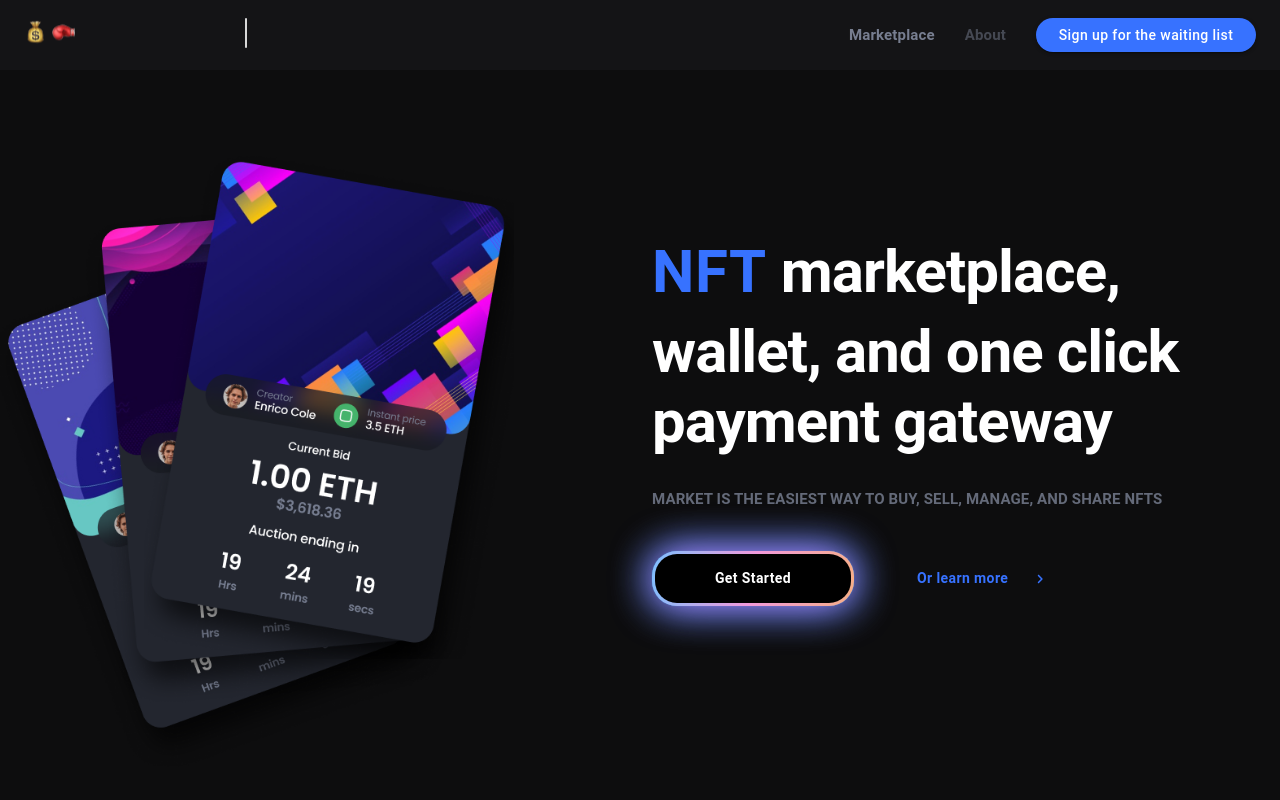
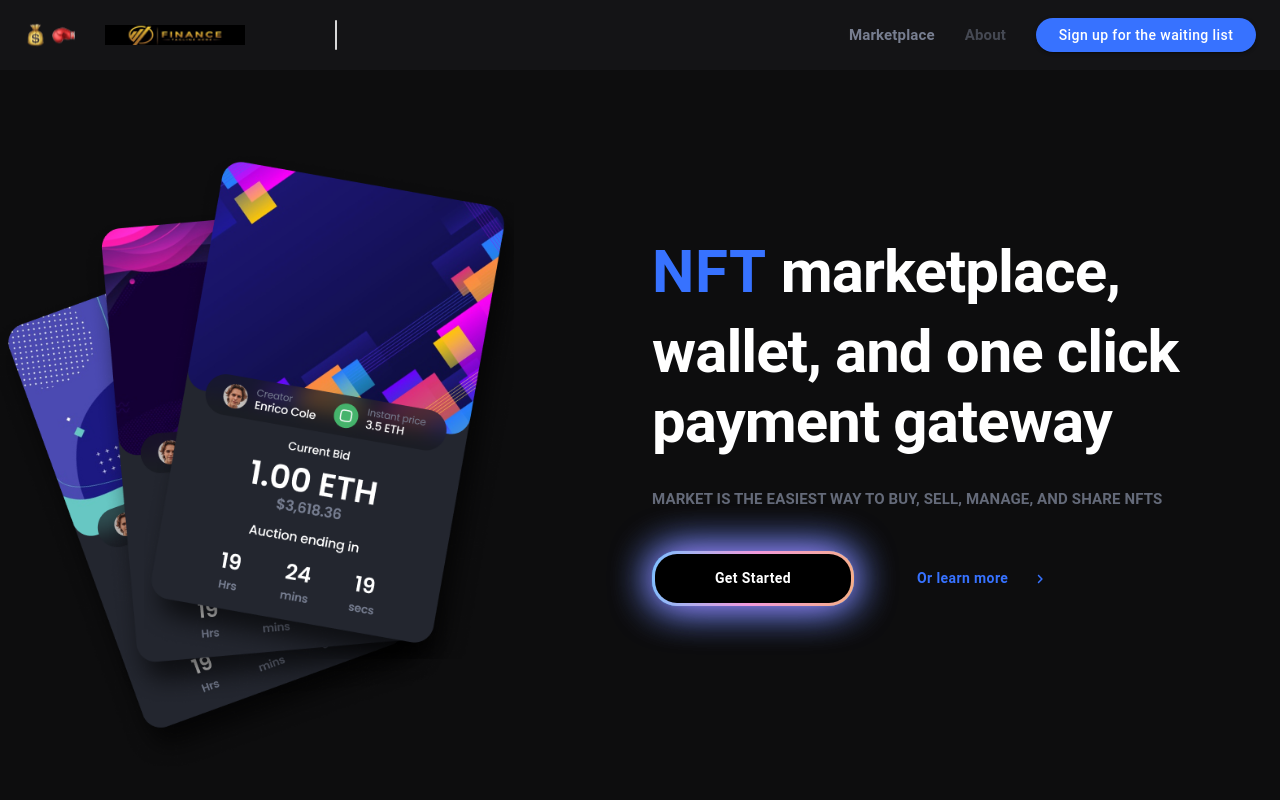
Before and after one commit to topdev0217/Landing_page, a React (Create React App) app: page / in a window 1280 px wide. Shown: the top 800 px of the page. Built offline with nearby package versions, Linux system fonts and the light colour scheme.

Commit message:
Update: add logo

```diff
--- a/src/components/Header/index.js
+++ b/src/components/Header/index.js
@@ -8,6 +8,7 @@ import Typography from '@material-ui/core/Typography';
 import Button from '@material-ui/core/Button';
 import dollarImg from '../../assets/icons/dollar.svg';
 import boxingImg from '../../assets/icons/boxing.svg';
+import logoImg from '../../assets/imgs/logo.png';
 import './style.scss';
 
 const Header = () => {
@@ -38,6 +39,7 @@ const Header = () => {
             <img src={dollarImg} aria-hidden alt='dollar image' />
             <img src={boxingImg} aria-hidden alt='boxing image' />
           </Typography>
+          <Typography component='div' className='header-logo' style={{ backgroundImage: `url(${logoImg})` }} />
           <Typography component='div' className='divider' />
         </Typography>
         <Typography component='div' className='menu-list'>
--- a/src/components/Header/style.scss
+++ b/src/components/Header/style.scss
@@ -28,9 +28,23 @@ body {
 
     .logo-section {
       display: flex;
+      align-items: center;
+
+      .header-logo {
+        margin-left: 30px;
+        box-sizing: border-box;
+        background-position: center;
+        background-repeat: no-repeat;
+        background-size: cover;
+        width: 140px;
+        height: 19.36px;
+        @media (max-width: 576px) {
+          display: none;
+        }
+      }
 
       .divider {
-        margin-left: 170px;
+        margin-left: 90px;
         width: 2px;
         height: 30px;
         background: #D8D8D8;
--- a/src/global/style.scss
+++ b/src/global/style.scss
@@ -3,6 +3,9 @@
 */
 
 .logo-icon-list {
+  display: flex;
+  align-items: center;
+
   img {
     cursor: pointer;
     width: 23px;
```
Also changed, not shown: src/assets/imgs/logo.png (added).
